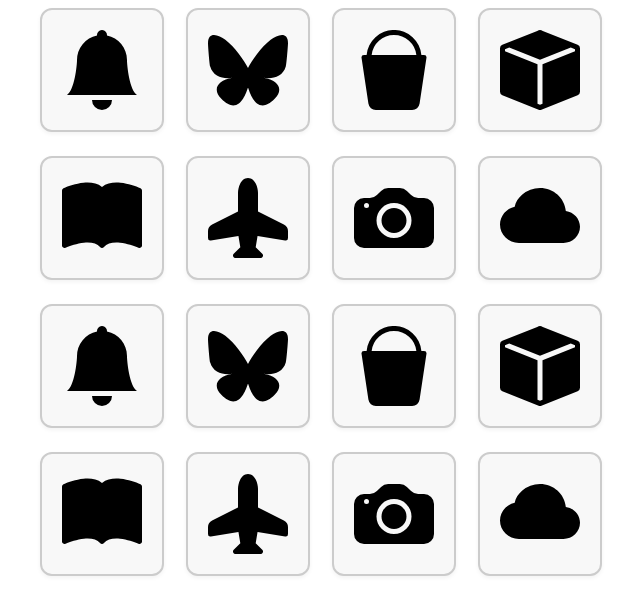
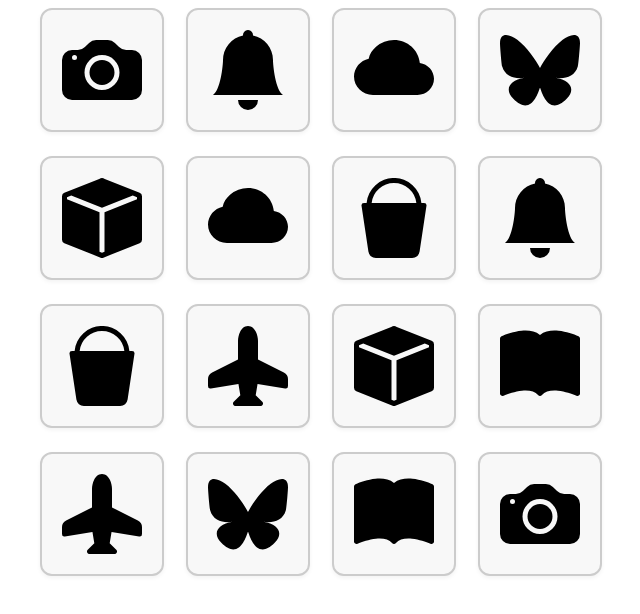
Before and after one commit to yuiryK/memory, a Vue app: page / in a window 1280 px wide. Shown: the top 614 px of the page, without its empty margins (320-960 px from the left). Built offline with nearby package versions, Linux system fonts and the light colour scheme.

Commit message:
shuffled cards

```diff
--- a/src/App.vue
+++ b/src/App.vue
@@ -8,9 +8,19 @@
 
 const icons = ref([])
 
+function shuffleArray(array) {
+  const shuffled = array.slice(); // копия массива
+  for (let i = shuffled.length - 1; i > 0; i--) {
+    const j = Math.floor(Math.random() * (i + 1));
+    [shuffled[i], shuffled[j]] = [shuffled[j], shuffled[i]];
+  }
+  return shuffled;
+}
+
 onMounted(() => {
   // При монтировании — просто берём первые 16 SVG
-  icons.value = svgCardIcons.slice(0, total)
+  const shuffledIcons = shuffleArray(svgCardIcons);
+  icons.value = shuffledIcons.slice(0, total)
 })
 </script>
 
```
